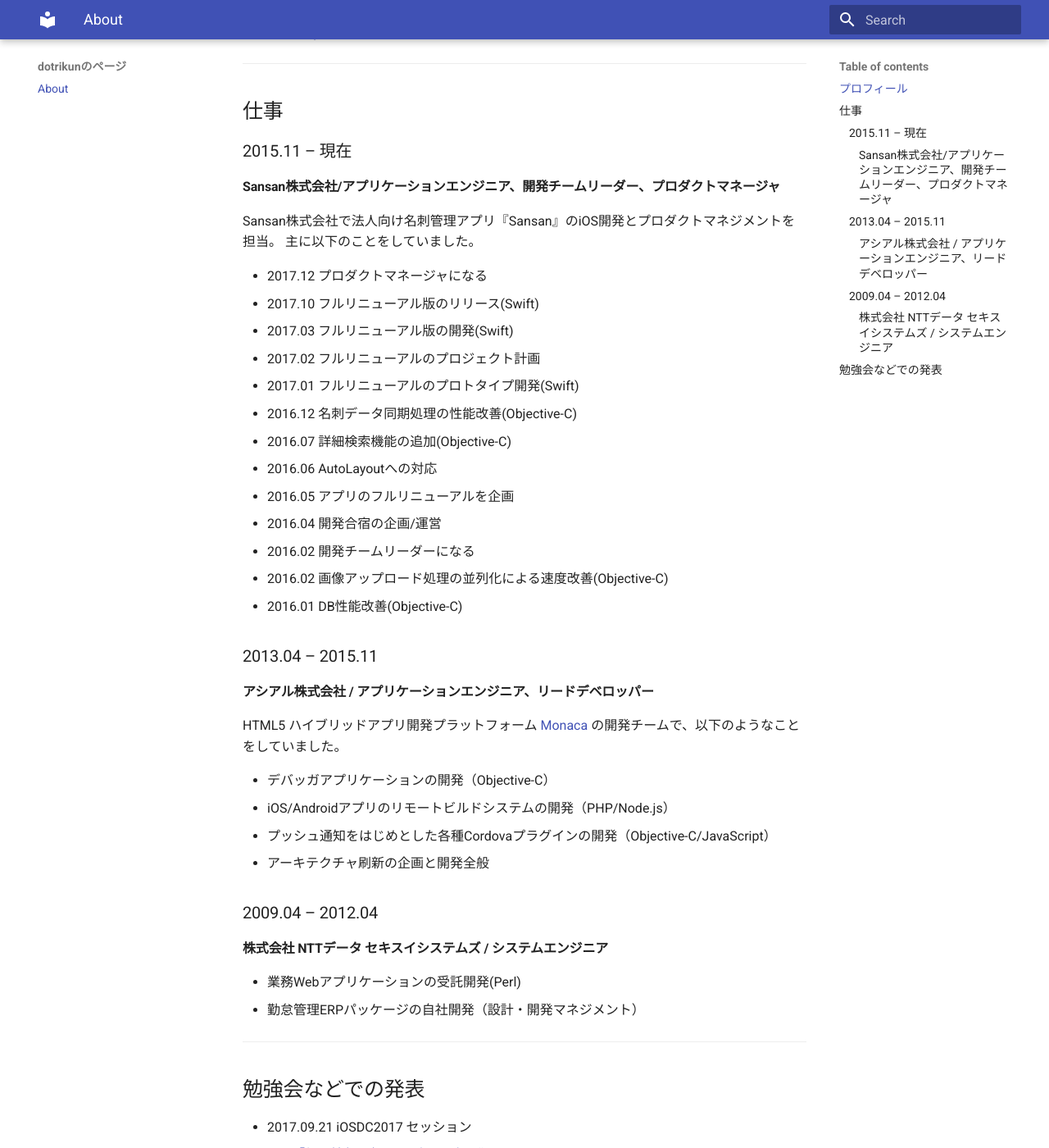
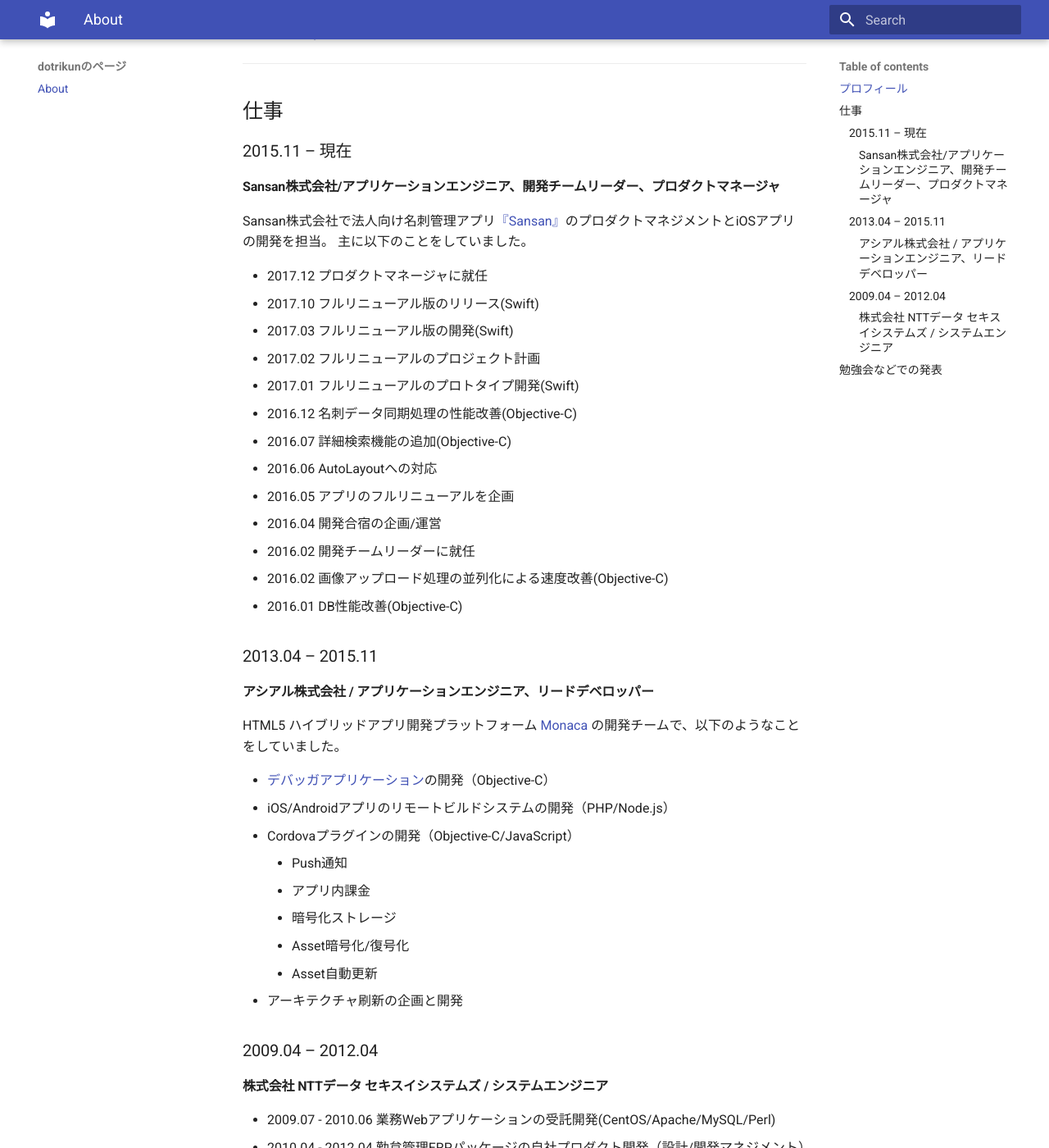
Before and after one commit to dotrikun/AboutMe, an MkDocs documentation site: the page built from docs/index.md, in a window 1280 px wide and 1400 px high, scrolled down 610 px. Shown: the whole window at 82% size. Built offline with MkDocs 1.6.1 and Material for MkDocs 9.7.7, drawn with Linux system fonts in a browser that asks for light colours; some of the changed text lies outside the part shown.

Commit message:
Update history

```diff
--- a/docs/index.md
+++ b/docs/index.md
@@ -19,10 +19,10 @@
 ### 2015.11 – 現在
 #### Sansan株式会社/アプリケーションエンジニア、開発チームリーダー、プロダクトマネージャ
 
-Sansan株式会社で法人向け名刺管理アプリ『Sansan』のiOS開発とプロダクトマネジメントを担当。
+Sansan株式会社で法人向け名刺管理アプリ[『Sansan』](https://itunes.apple.com/jp/app/id787058108)のプロダクトマネジメントとiOSアプリの開発を担当。
 主に以下のことをしていました。
 
-- 2017.12 プロダクトマネージャになる
+- 2017.12 プロダクトマネージャに就任
 - 2017.10 フルリニューアル版のリリース(Swift)
 - 2017.03 フルリニューアル版の開発(Swift)
 - 2017.02 フルリニューアルのプロジェクト計画
@@ -32,7 +32,7 @@
 - 2016.06 AutoLayoutへの対応
 - 2016.05 アプリのフルリニューアルを企画
 - 2016.04 開発合宿の企画/運営
-- 2016.02 開発チームリーダーになる
+- 2016.02 開発チームリーダーに就任
 - 2016.02 画像アップロード処理の並列化による速度改善(Objective-C)
 - 2016.01 DB性能改善(Objective-C)
 
@@ -41,16 +41,21 @@
 
 HTML5 ハイブリッドアプリ開発プラットフォーム [Monaca](https://ja.monaca.io/) の開発チームで、以下のようなことをしていました。
 
-- デバッガアプリケーションの開発（Objective-C）
+- [デバッガアプリケーション](https://itunes.apple.com/jp/app/monaca/id550941371?mt=8)の開発（Objective-C）
 - iOS/Androidアプリのリモートビルドシステムの開発（PHP/Node.js）
-- プッシュ通知をはじめとした各種Cordovaプラグインの開発（Objective-C/JavaScript）
-- アーキテクチャ刷新の企画と開発全般
+- Cordovaプラグインの開発（Objective-C/JavaScript）
+    - Push通知
+    - アプリ内課金
+    - 暗号化ストレージ
+    - Asset暗号化/復号化
+    - Asset自動更新
+- アーキテクチャ刷新の企画と開発
 
 ### 2009.04 – 2012.04
 #### 株式会社 NTTデータ セキスイシステムズ / システムエンジニア
 
-- 業務Webアプリケーションの受託開発(Perl)
-- 勤怠管理ERPパッケージの自社開発（設計・開発マネジメント）
+- 2009.07 - 2010.06 業務Webアプリケーションの受託開発(CentOS/Apache/MySQL/Perl)
+- 2010.04 - 2012.04 勤怠管理ERPパッケージの自社プロダクト開発（設計/開発マネジメント）
 
 ---
 
```
Also changed, not shown: other parts of docs/index.md (+1 -1 lines), site/404.html, site/index.html, site/search/search_index.json, site/sitemap.xml.
